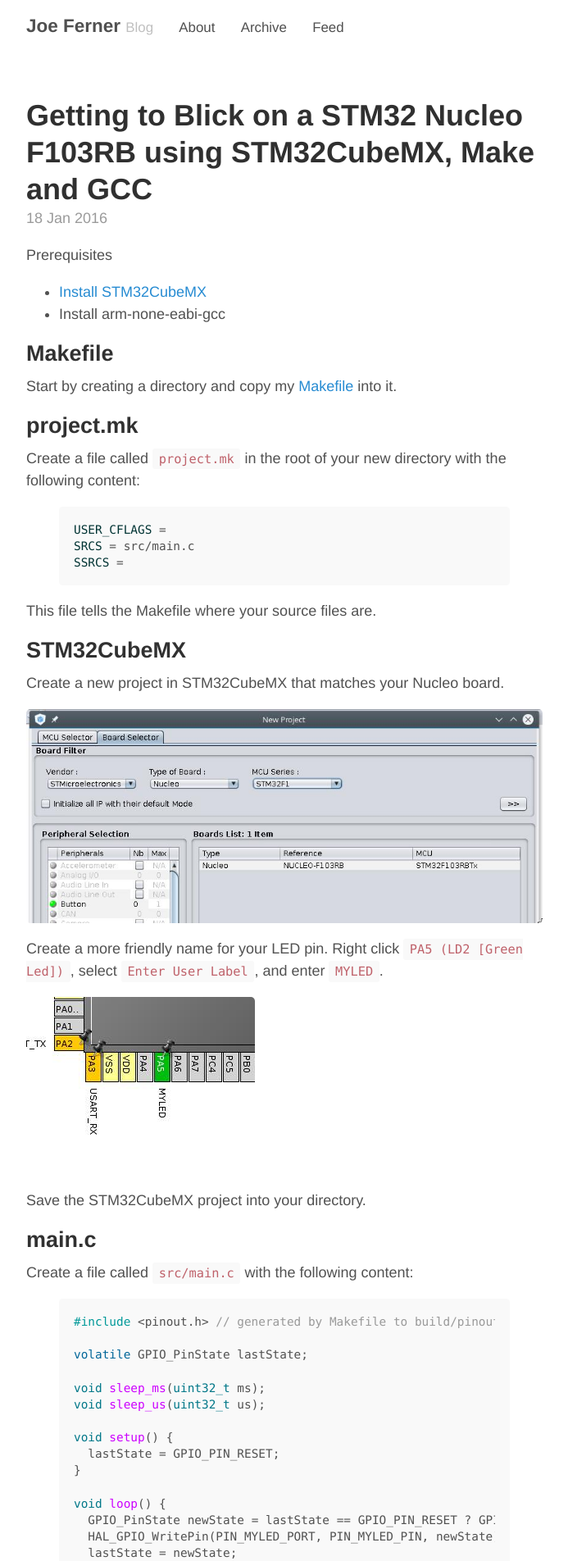
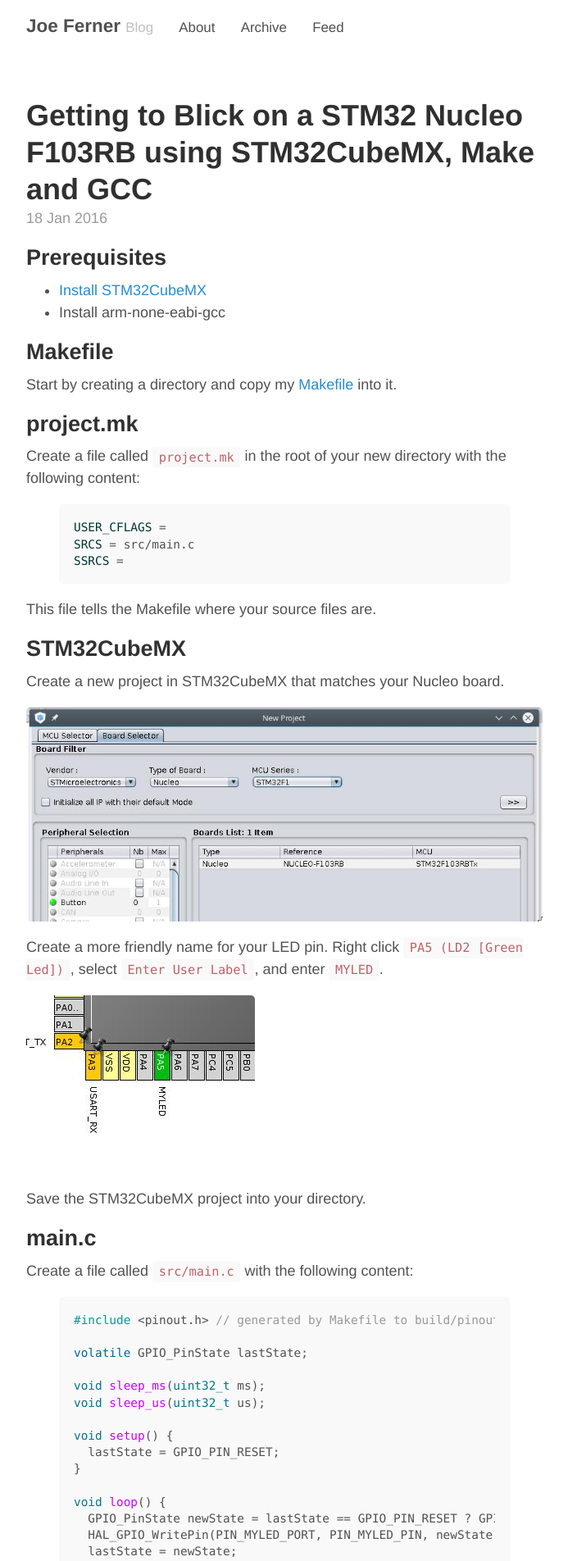
Before and after one commit to joeferner/joeferner.github.io, a Jekyll site: the page built from _posts/2016-01-18-getting-to-blink-stm32.md, in a window 1280 px wide. Shown: the top 1904 px of the page at 82% size, without its empty margins (293-986 px from the left). Built offline with Jekyll 4.4.1, drawn with Linux system fonts in a browser that asks for light colours; comment, search, counter and statistics services are not loaded.

Commit message:
formatting

```diff
--- a/_posts/2016-01-18-getting-to-blink-stm32.md
+++ b/_posts/2016-01-18-getting-to-blink-stm32.md
@@ -6,7 +6,7 @@
   - STM32CubeMX
 ---
 
-Prerequisites
+## Prerequisites
 
 * [Install STM32CubeMX](http://joeferner.github.io/2014/07/03/stm32cubemx-linux/)
 * Install arm-none-eabi-gcc
```
